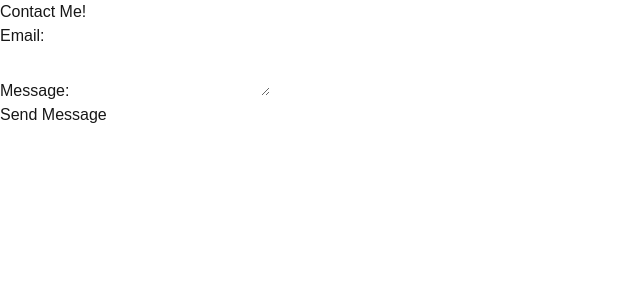
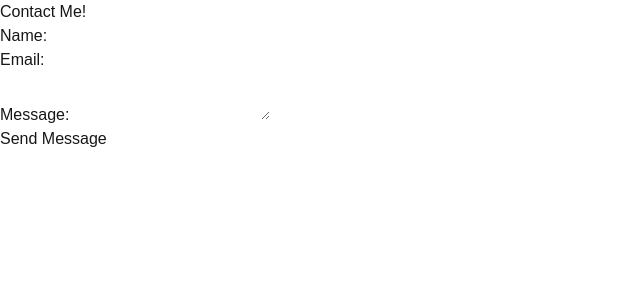
Before and after one commit to JenniferT9462/Capstone-demo, a Next.js app: page /contact-me in a window 1280 px wide. Shown: the top 300 px of the page, without its empty margins (0-640 px from the left). Built offline with nearby package versions, Linux system fonts and the light colour scheme.

Commit message:
Add name to useState and request body

```diff
--- a/src/pages/contact-me/index.js
+++ b/src/pages/contact-me/index.js
@@ -2,6 +2,7 @@ import { useState, useEffect } from 'react';
 
 export default function ContactMePage() {
     //useState hook used to store email, message and status
+    const [name, setName] = useState('');
     const [email, setEmail] = useState('');
     const [message, setMessage] = useState('');
     const [status, setStatus] = useState(''); //For success/error messaging
@@ -18,10 +19,11 @@ export default function ContactMePage() {
                 headers: {
                     'Content-Type': 'application/json',
                 },
-                body: JSON.stringify({ email, message }),
+                body: JSON.stringify({ name, email, message }),
             });
             if (response.ok) {
                 setStatus('Message sent successfully!');
+                setName(''); //Clear name field on success
                 setEmail('') //Clear email field on success
                 setMessage(''); //Clear message field on success
             } else {
@@ -29,6 +31,7 @@ export default function ContactMePage() {
                 setStatus('Failed to send message. Please try again.');
             }
         } catch (error) {
+            console.error('Error submitting form', error);
             setStatus('An error occurred. Please try again.')
         }
     };
@@ -39,6 +42,18 @@ export default function ContactMePage() {
                 <h1 className='text-4xl '>Contact Me!</h1>
                 {/* When user submits form execute the handleSubmit function */}
                 <form onSubmit={handleSubmit}>
+                    <div className='mb-10'>
+                        <label>Name: </label>
+                        <input
+                            className='text-gray-800'
+                            type="text"
+                            //Input requires a value prop
+                            value={name}
+                            // On submit setEmail's value
+                            onChange={(e) => setName(e.target.value)}
+                            required
+                            />
+                    </div>
                     <div>
                         <label>Email:</label>
                         <input
@@ -51,7 +66,7 @@ export default function ContactMePage() {
                             required
                         />
                     </div>
-                    <div className='mt-10'>
+                    <div className='my-10'>
                         <label>Message:</label>
                         <textarea
                             className='text-gray-800'
```
